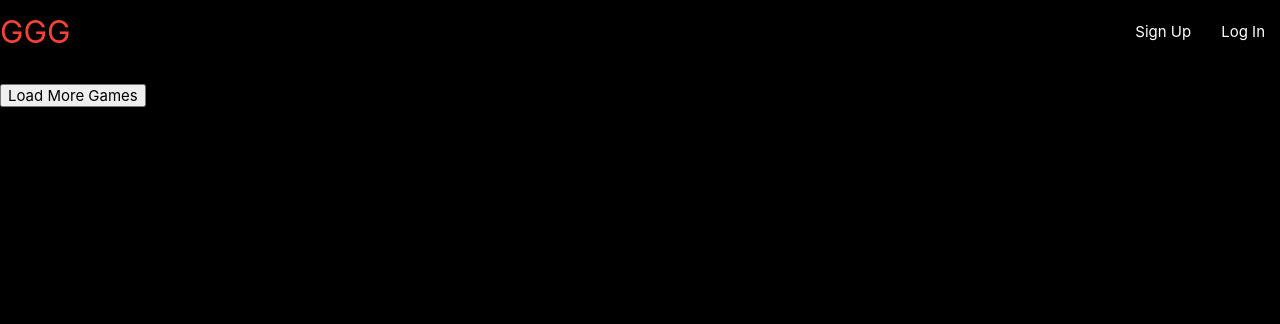
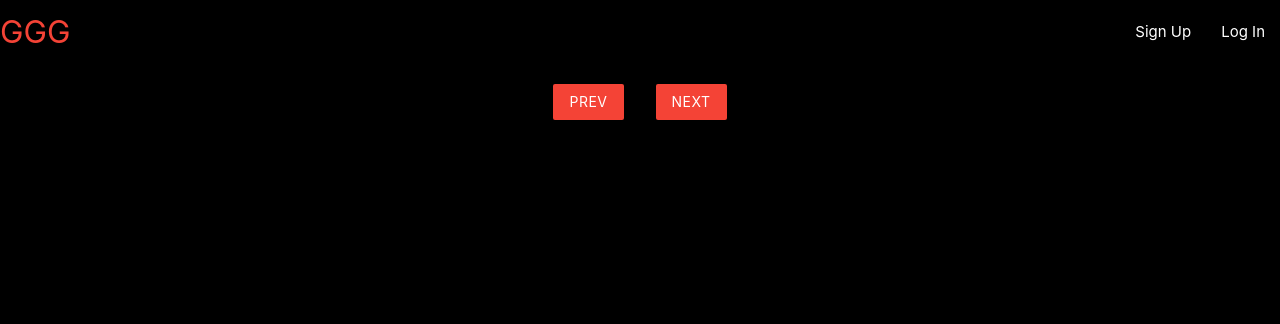
Before and after one commit to isbrakha/goodgamegaming, a Django app: page /games/?page=2 in a window 1280 px wide. Shown: the top 324 px of the page. Run offline with Django 4.2, Linux system fonts and the light colour scheme; data that the repository does not hold is empty; some libraries are stand-ins or nearby versions.

Commit message:
pagination implemented

```diff
--- a/goodgamegaming/settings.py
+++ b/goodgamegaming/settings.py
@@ -124,5 +124,5 @@ STATIC_ROOT = os.path.join(BASE_DIR, 'staticfiles')
 DEFAULT_AUTO_FIELD = "django.db.models.BigAutoField"
 
 # Django Deployment on Heroku
-import django_on_heroku
-django_on_heroku.settings(locals())
+# import django_on_heroku
+# django_on_heroku.settings(locals())
--- a/main_app/static/css/style.css
+++ b/main_app/static/css/style.css
@@ -42,7 +42,7 @@
 }
 
 .image-container {
-  height: 200px; /* Set a fixed height */
+  height: 240px;
   overflow: hidden; /* Ensures that the image doesn't overflow its container */
 }
 
@@ -51,3 +51,13 @@
   height: 100%;
   object-fit: cover; /* Ensures the image covers the container */
 }
+
+.page-nav-container{
+  display: flex;
+ justify-content: center;
+}
+
+.page-nav-container .btn{
+  margin: 0 2vmin;
+
+}
--- a/main_app/templates/games/index.html
+++ b/main_app/templates/games/index.html
@@ -15,7 +15,6 @@
             <div class="col s4">
               <h2 class="yellow-text flow-text" style="margin-top: -.2rem;">{{ game.rating }}</h2>
             </div>
-              <!-- Add to Liked button with data-game-id attribute -->
             {% if request.user.is_authenticated %}
               {% if game.id not in liked_game_ids %}
                 <button class="add-to-liked-button"
@@ -38,7 +37,8 @@
                 </button>
               {% endif %}
             {% else %}
-              <button></button>
+            <br/>
+            <br/>
             {% endif %}
           </div>
         </div>
@@ -46,64 +46,13 @@
     </div>
   {% endfor %}
 </div>
-  <button id="load-more" data-next-page="{{ next_page }}">Load More Games</button>
-
-  <script src="https://code.jquery.com/jquery-3.6.0.min.js"></script>
+<div class="page-nav-container">
+{% if page > 1 %}
+  <a class="btn red" href="?page={{ page|add:-1 }}">Prev</a>
+{% endif %}
+  <a class="btn red" href="?page={{ page|add:1 }}">Next</a>
+</div>
 <script>
-let nextPage = 2; // Initialize nextPage variable
-
-document.getElementById('load-more').addEventListener('click', function() {
-  fetch(`/games/?page=${nextPage}`, {
-      headers: {
-          'X-Requested-With': 'XMLHttpRequest'
-      }
-  })
-  .then(response => response.json())
-  .then(data => {
-      // Assuming data.results contains the array of games
-      data.results.forEach(game => {
-          // Create game elements and append to the page
-          // For example, create a div for each game and append to a container on your page
-          const gameDiv = document.createElement('div');
-          gameDiv.className = 'col s12 m6 l4';
-          // Populate gameDiv with game details
-          console.log('new function')
-          gameDiv.innerHTML = `<a href="/games/${game.id}">
-                                  <div class="game-info card grey">
-                                      <div class="card-image image-container">
-                                          <img class="responsive-img" style="padding: .2rem; max-height: 100%;" src="${game.background_image}" alt="${game.name} Image">
-                                      </div>
-                                      <div class="card-content">
-                                          <div class="col s8">
-                                              <h2 class="white-text flow-text" style="margin-top: -.1rem;">${game.name}</h2>
-                                          </div>
-                                          <div class="col s4">
-                                              <h2 class="yellow-text flow-text" style="margin-top: -.2rem;">${game.rating}</h2>
-                                          </div>
-                                          <button class="add-to-liked-button"
-                                            data-game-id="{{ game.id }}"
-                                            data-game-name="{{ game.name }}"
-                                            data-game-rating="{{ game.rating }}"
-                                            data-game-released="{{ game.released }}"
-                                            data-game-image="{{ game.background_image }}"
-                                            data-game-platforms="{{ game.platforms}}"
-                                            data-game-developer="{{ game.developer }}"
-                                            data-game-publisher="{{ game.publisher }}"
-                                            data-game-description="{{ game.description }}"
-                                            data-game-esrb-rating="{{ game.esrb_rating }}"
-                                            data-game-genres="{{ game.genre_names|join:', ' }}">
-                                            Add to Liked
-                                        </button>
-                                      </div>
-                                  </div>
-                              </a>`;
-          // Append the new gameDiv to your games container
-          document.querySelector('.row').appendChild(gameDiv);
-      });
-      nextPage++; // Increment nextPage for the next load
-  })
-  .catch(error => console.error('Error:', error));
-});
 
 function sanitizePlatformData(platformData) {
   // Replace double quotes within the class attribute with single quotes
@@ -112,15 +61,12 @@ document.getElementById('load-more').addEventListener('click', function() {
 
   return finalizedSanitizedData;
 }
-    // JavaScript/jQuery function to handle the "Add to Liked" button click
 $(document).ready(function() {
-    console.log('old function')
       $('.row').on('click', '.add-to-liked-button', function(e) {
         console.log('old click')
           e.preventDefault();
           const button = $(this);
           const genresData = button.data('game-genres').split(', ');
-          console.log(genresData)
           let genreNames = []
           if (genresData.count > 1) {
             genreNames = genresData.map(genre => genre.name);
@@ -129,8 +75,12 @@ document.getElementById('load-more').addEventListener('click', function() {
           }
           let esrb = button.data('game-esrb-rating')
           esrb = esrb.replace(/'/g, `"`)
-          let parsedEsrb = JSON.parse(esrb)
-          console.log(parsedEsrb.name)
+          let parsedEsrb;
+          if (esrb === 'None') {
+            parsedEsrb = {'name': 'No Rating'}
+          } else {
+            parsedEsrb= JSON.parse(esrb)
+          }
           const fixedPlatformData = sanitizePlatformData(button.data('game-platforms'))
           .replace(/None/g, 'null')
           const gameId = button.data('game-id');
@@ -164,7 +114,7 @@ document.getElementById('load-more').addEventListener('click', function() {
                       game_data: JSON.stringify(gameData) // Convert the object to a JSON string
                   },
                   success: function(response) {
-                      button.text('Added to Liked').prop('disabled', true);
+                      button.text('Liked').prop('disabled', true);
                   },
                   error: function(error) {
                     console.error('Error:', error.responseJSON.error);
--- a/main_app/utils.py
+++ b/main_app/utils.py
@@ -16,8 +16,7 @@ def save_game_to_database(game_data):
     platform_names = [platform['platform']['name'] for platform in platform_data]
 
     print(platform_names)
-    defaults = {  # Populate defaults with data from game_data
-        # Adjust this based on your actual Game model fields and their corresponding data in game_data
+    defaults = {
         'name': game_data.get('name', ''),
         'rating': game_data.get('rating', 0.0),
         'released': datetime.strptime(game_data.get('released', ''), '%Y-%m-%d').date() if game_data.get('released') else None,
@@ -32,7 +31,6 @@ def save_game_to_database(game_data):
 
     game, created = Game.objects.get_or_create(id=game_data.get('id', 0), defaults=defaults)
     if not created:
-        # Update the existing instance if it's not a new creation
         for field, value in defaults.items():
             setattr(game, field, value)
         game.save()
--- a/main_app/views.py
+++ b/main_app/views.py
@@ -22,11 +22,8 @@ def signup(request):
 
     form = UserCreationForm(request.POST)
     if form.is_valid():
-      # This will add the user to the database
       user = form.save()
-      # create userProfile
       UserProfile.objects.create(user=user)
-      # log in after sign up
       login(request, user)
       return redirect('home')
     else:
@@ -34,26 +31,19 @@ def signup(request):
       Username in use or incorrect password.
       Your password can't be entirely numeric.
       our password must contain at least 8 characters."""
-  # A bad POST or a GET request, so render signup.html with an empty form
+
   form = UserCreationForm()
   context = {'form': form, 'error_message': error_message}
   return render(request, 'registration/signup.html', context)
 
 def games_index(request):
-    # Check if it's an AJAX request
-    if request.headers.get('X-Requested-With') == 'XMLHttpRequest':
-        page = request.GET.get('page', 1)  # Get the page number from AJAX request
-        url = f'https://api.rawg.io/api/games?key=b714af7bd53b4d389217d6baab2bbdad&page={page}&page_size=30'
-        response = requests.get(url)
-        data = response.json()
-        return JsonResponse(data)  # Send JSON response back to AJAX request
     if request.user.is_authenticated:
         user_profile = UserProfile.objects.get(user=request.user)
         liked_game_ids = user_profile.liked_games.values_list('id', flat=True)
     else:
         liked_game_ids = False
-
-    url = 'https://api.rawg.io/api/games?key=b714af7bd53b4d389217d6baab2bbdad&page=1&page_size=30'
+    page = int(request.GET.get('page',1))
+    url = f'https://api.rawg.io/api/games?key=b714af7bd53b4d389217d6baab2bbdad&page={page}&page_size=30'
     response = requests.get(url)
     data = response.json()
     games = data["results"]
@@ -64,7 +54,9 @@ def games_index(request):
 
         game['genre_names'] = genre_names
 
-    return render(request, 'games/index.html', {'games': games, 'liked_game_ids': liked_game_ids})
+
+
+    return render(request, 'games/index.html', {'games': games, 'liked_game_ids': liked_game_ids, 'page': page})
 
 
 @login_required
@@ -73,16 +65,14 @@ def add_to_liked(request):
         try:
             game_data = json.loads(request.POST.get('game_data'))
             game_id = game_data.get('id')
-
+            print(game_id)
             if not game_id:
                 return JsonResponse({'error': 'Game ID is missing'}, status=400)
 
-            # Parsing date fields
             released_date = None
             if game_data.get('released'):
                 released_date = datetime.strptime(game_data['released'], '%Y-%m-%d').date()
 
-            # Using get_or_create with proper defaults
             game, created = Game.objects.get_or_create(
                 id=game_id,
                 defaults={
@@ -114,12 +104,10 @@ def game_detail(request, game_id):
     response = requests.get(url)
     game_data = response.json()
 
-    # Save game data to the database
     save_game_to_database(game_data)
 
-    # Try to get the game from your database
     game = Game.objects.get(id=game_id)
-    # Fetch reviews and tips from  database
+    # fetch reviews and tips from  database
     reviews = Review.objects.filter(game=game)
     tips = Tip.objects.filter(game=game)
 
@@ -134,7 +122,7 @@ def game_detail(request, game_id):
             new_review.game.user = request.user
             new_review.save()
 
-            # Associate the game with the current user if not already associated
+            # assocaite game with user
             if game.user != request.user:
                 game.user = request.user
                 game.save()
@@ -179,10 +167,8 @@ def delete_tip(request, tip_id):
 
 def update_tip(request, tip_id):
     if request.method == 'POST':
-        # Get the tip object to update
         tip = get_object_or_404(Tip, pk=tip_id)
 
-        # Update the content based on the POST data
         new_content = request.POST.get('content')
         tip.content = new_content
         tip.save()
```
Lines whose indentation alone changed are shown as unchanged.
